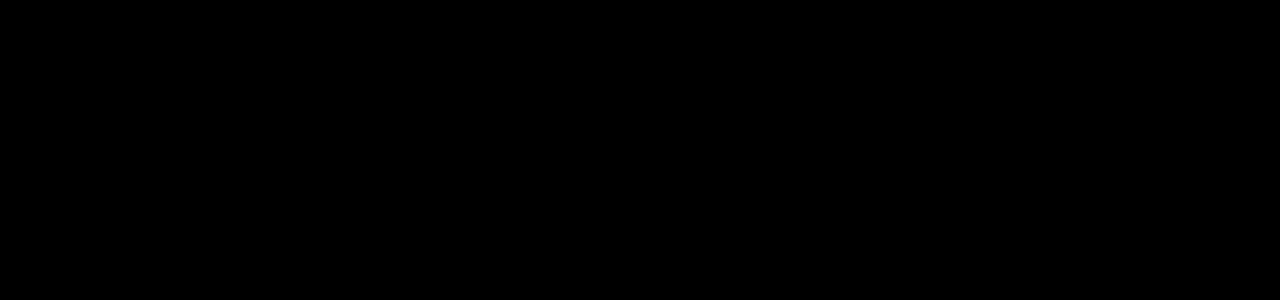
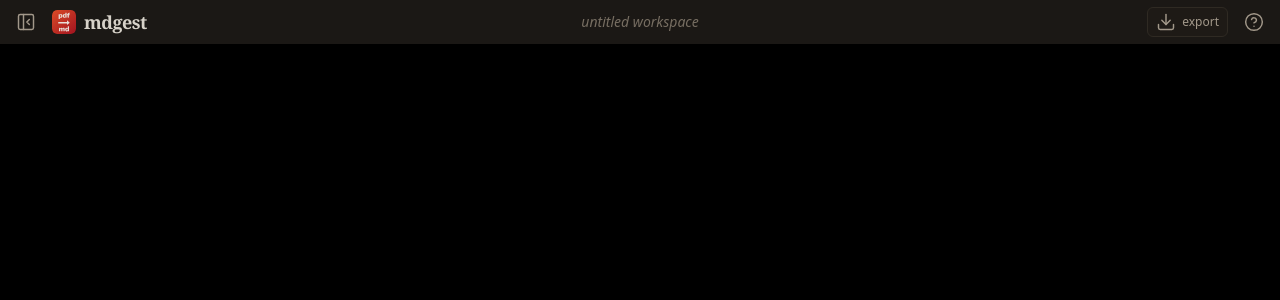
Before and after one commit to roest1/mdgest, a React (Vite) app: page /edit in a window 1280 px wide. Shown: the top 300 px of the page. Built offline with nearby package versions, Linux system fonts and the light colour scheme.

Commit message:
editor: header row (sidebar expand/collapse button, mdgest logo return, workspace title, export, help)

```diff
--- a/src/routes/Editor.tsx
+++ b/src/routes/Editor.tsx
@@ -1,3 +1,156 @@
+import { useState, useRef } from "react";
+import { Link } from "react-router";
+import {
+  CircleHelp,
+  PanelLeftClose,
+  PanelLeftOpen,
+  Download,
+} from "lucide-react";
+
+/** The workspace's name, in the middle of the header, and the place to
+ *  change it: a click makes it a field, Enter or clicking away keeps what
+ *  was typed, Escape gives it up. A workspace made of loose PDFs has no name
+ *  until someone gives it one, and says so. */
+function WorkspaceName({
+  name,
+  onRename,
+}: {
+  name: string | null;
+  onRename: (name: string) => Promise<void>;
+}) {
+  const [typed, setTyped] = useState<string | null>(null);
+  const [problem, setProblem] = useState<string | null>(null);
+  // Escape blurs the field too, and the blur is where a name is kept; this
+  // is how the blur tells the two apart.
+  const dropped = useRef(false);
+
+  const finish = () => {
+    const next = typed?.trim();
+    setTyped(null);
+    if (dropped.current || !next || next === name) return;
+    onRename(next).catch((cause: unknown) => setProblem(messageOf(cause)));
+  };
+
+  if (typed !== null) {
+    return (
+      <input
+        autoFocus
+        value={typed}
+        aria-label="Workspace name"
+        onChange={(e) => setTyped(e.target.value)}
+        onFocus={(e) => e.currentTarget.select()}
+        onBlur={finish}
+        onKeyDown={(e) => {
+          if (e.key !== "Enter" && e.key !== "Escape") return;
+          dropped.current = e.key === "Escape";
+          e.currentTarget.blur();
+        }}
+        className="w-[min(40vw,24rem)] rounded border border-edge bg-ground px-2 py-0.5 text-center text-sm text-ink outline-none focus:border-muted"
+      />
+    );
+  }
+  return (
+    <button
+      type="button"
+      title={problem ?? "Rename workspace"}
+      onClick={() => {
+        dropped.current = false;
+        setProblem(null);
+        setTyped(name ?? "");
+      }}
+      className={`max-w-[min(40vw,24rem)] cursor-text truncate rounded px-2 py-0.5 text-sm transition-colors hover:bg-edge/60 ${
+        problem
+          ? "text-red-300"
+          : name
+            ? "text-muted hover:text-ink"
+            : "text-faint italic"
+      }`}
+    >
+      {problem ?? name ?? "untitled workspace"}
+    </button>
+  );
+}
+
 export default function Editor() {
-  return <></>;
+  const [sidebar, setSidebar] = useState(true);
+  const [workspace, setWorkspace] = useState<string | null>(null);
+
+  return (
+    <div className="flex h-screen flex-col">
+      {/* Three columns, the outer two of equal width, so the workspace's name
+          sits on the page's center line whatever is either side of it. */}
+      <header className="grid h-11 shrink-0 grid-cols-[1fr_auto_1fr] items-center gap-3 bg-chrome px-3">
+        <div className="flex min-w-0 items-center gap-3">
+          <button
+            type="button"
+            onClick={() => setSidebar((open) => !open)}
+            title={sidebar ? "Hide explorer" : "Show explorer"}
+            className="cursor-pointer rounded p-1 text-muted transition-colors hover:text-ink"
+          >
+            {sidebar ? (
+              <PanelLeftClose className="h-5 w-5" />
+            ) : (
+              <PanelLeftOpen className="h-5 w-5" />
+            )}
+          </button>
+
+          {/* The way back to the landing, as the landing draws its brand: the
+              wordmark in Literata 600 at -0.028em, which mark.svg's outlines
+              were set in -- see Brand. */}
+          <Link
+            to="/"
+            title="Home"
+            className="flex shrink-0 items-center gap-2 rounded opacity-90 transition-opacity hover:opacity-100"
+          >
+            <img
+              src="/mark.svg"
+              alt=""
+              width={24}
+              height={24}
+              className="rounded-[5px]"
+            />
+            <span className="font-serif text-lg font-semibold tracking-[-0.028em] text-ink">
+              mdgest
+            </span>
+          </Link>
+        </div>
+
+        <WorkspaceName
+          name={workspace}
+          onRename={async (name) =>
+            setWorkspace(await engine.renameWorkspace(name))
+          }
+        />
+
+        <div className="flex min-w-0 items-center justify-end gap-3">
+          {/* (TODO): ExportMenu.tsx */}
+          <div className="relative ml-auto flex items-center gap-2">
+            <button
+              type="button"
+              title="Export: the one save that survives clearing this browser"
+              aria-haspopup="menu"
+              data-tour="export"
+              onClick={() => alert("Export coming soon")}
+              className={
+                "flex cursor-pointer items-center gap-1.5 rounded-md border border-edge bg-raised/40 px-2 py-1 text-xs text-muted transition-colors hover:bg-raised hover:text-ink disabled:cursor-default bg-raised text-ink"
+              }
+            >
+              <Download className="h-5 w-5" />
+              export
+            </button>
+          </div>
+          {/* (TODO): Tutorial */}
+          <button
+            type="button"
+            title="Show me around"
+            data-tour="help"
+            onClick={() => alert("Tutorial coming soon")}
+            className="cursor-pointer rounded p-1 text-muted transition-colors hover:text-ink"
+          >
+            <CircleHelp className="h-5 w-5" />
+          </button>
+        </div>
+      </header>
+    </div>
+  );
 }
```
